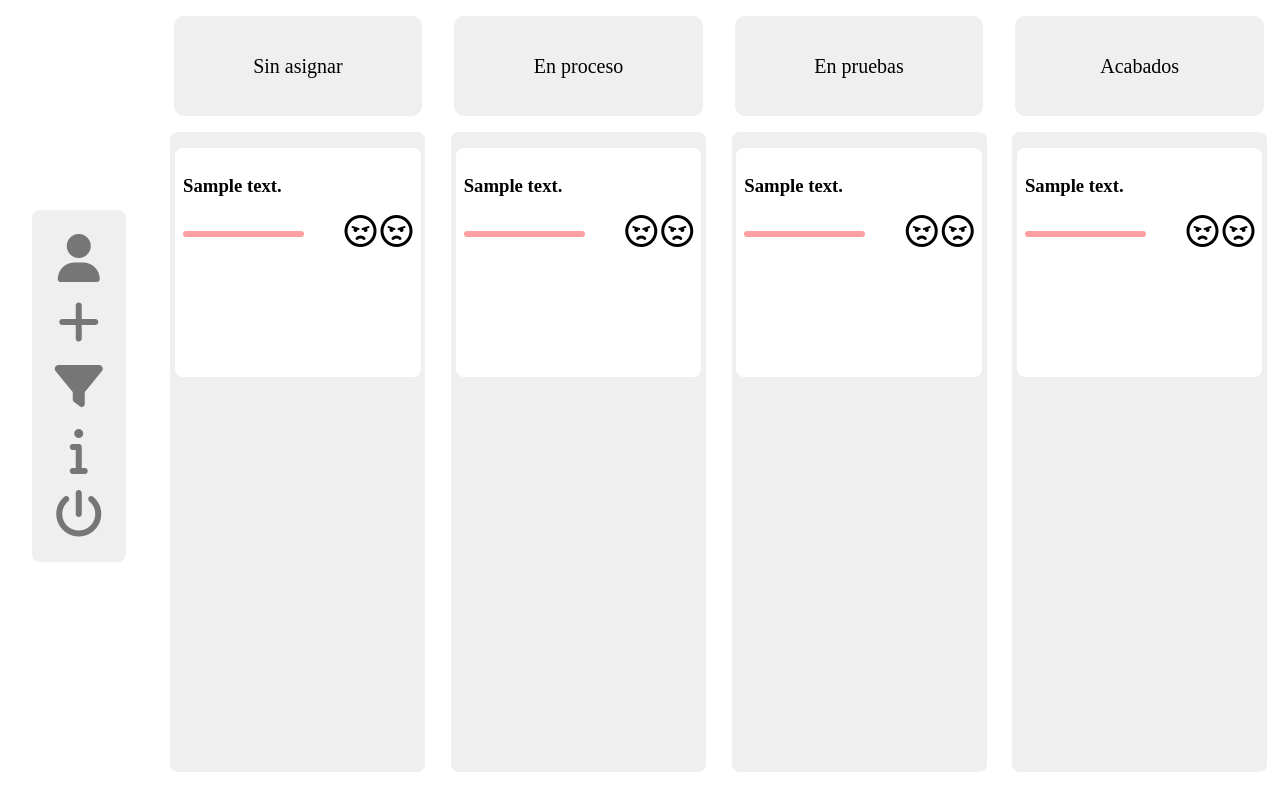
After one commit to aluaargon/Extinguisher-Project, a Symfony app: template templates/page/demo.html.twig in a window 1280 px wide. The commit adds this page. Run offline with Twig, Linux system fonts and the light colour scheme; the template is opened without the code that fills it: most values are stand-ins (such as "Sample title", 1, 10 or a date in 2020); some libraries are stand-ins or nearby versions.

Commit message:
done add bugs working on filter

```diff
--- /dev/null
+++ b/templates/page/bug.html.twig
@@ -0,0 +1,22 @@
+<div class="bug">
+    <h3>{{ bug.description }}</h4>
+        <div class="bug-footer">
+            <p class="priority">{{ bug.priority.level }}{{ bug.status.name }}</p>
+            <div>
+                {% if bug.status.id == 1 %}
+                    <i class="fas fa-database fa-2x"></i>
+                    <i class="fas fa-user-slash fa-2x"></i>
+                {% elseif  bug.status.id == 2 %}
+                    <i class="fas fa-user fa-2x"></i>
+                    <i class="fas fa-wrench fa-2x"></i>
+                    <i class="far fa-arrow-alt-circle-right fa-2x"></i>
+                {% elseif  bug.status.id == 3 %}
+                    <i class="fas fa-user fa-2x"></i>
+                    <i class="far fa-arrow-alt-circle-right fa-2x"></i>
+                {% else %}
+                    <i class="far fa-angry fa-2x"></i>
+                    <i class="far fa-angry fa-2x"></i>
+                {% endif %}
+            </div>
+        </div>
+</div>
--- a/templates/page/demo.html
+++ b/templates/page/demo.html.twig
@@ -68,13 +68,44 @@
         </div>
         <div class="bug-manager">
             <div class="bug-container" id="notAssigned">
-
-
+            {% if bugsSinAsignar %}
+                {% for bug in bugsSinAsignar %}
+                    {{ include ('page/bug.html.twig', {'bug': bug}) }}
+                {% endfor %}
+            {% else %}
+                <p>No hay bugs sin asignar</p>
+            {% endif %}
             </div>
 
-            <div class="bug-container" id="droppable"></div>
-            <div class="bug-container"></div>
-            <div class="bug-container"></div>
+            <div class="bug-container" id="droppable">
+            {% if bugsEnProceso %}
+                {% for bug in bugsEnProceso %}
+                    {{ include ('page/bug.html.twig', {'bug': bug}) }}
+                {% endfor %}
+            {% else %}
+                <p>No hay bugs en Proceso</p>
+            {% endif %}
+            </div>
+
+            <div class="bug-container">
+               {% if bugsEnPruebas %}
+                {% for bug in bugsEnPruebas %}
+                    {{ include ('page/bug.html.twig', {'bug': bug}) }}
+                {% endfor %}
+            {% else %}
+                <p>No hay bugs en Pruebas</p>
+            {% endif %}
+            </div>
+
+            <div class="bug-container">
+               {% if bugsAcabados %}
+                {% for bug in bugsAcabados %}
+                    {{ include ('page/bug.html.twig', {'bug': bug}) }}
+                {% endfor %}
+            {% else %}
+                <p>No hay bugs Acabados</p>
+            {% endif %}
+            </div>
         </div>
     </div>
 </body>
```
Also changed, not shown: src/Controller/PageController.php (+38 -4 lines), src/Entity/Bug.php (+13 -4 lines), templates/page/test.html.twig (deleted, +0 -10 lines).
